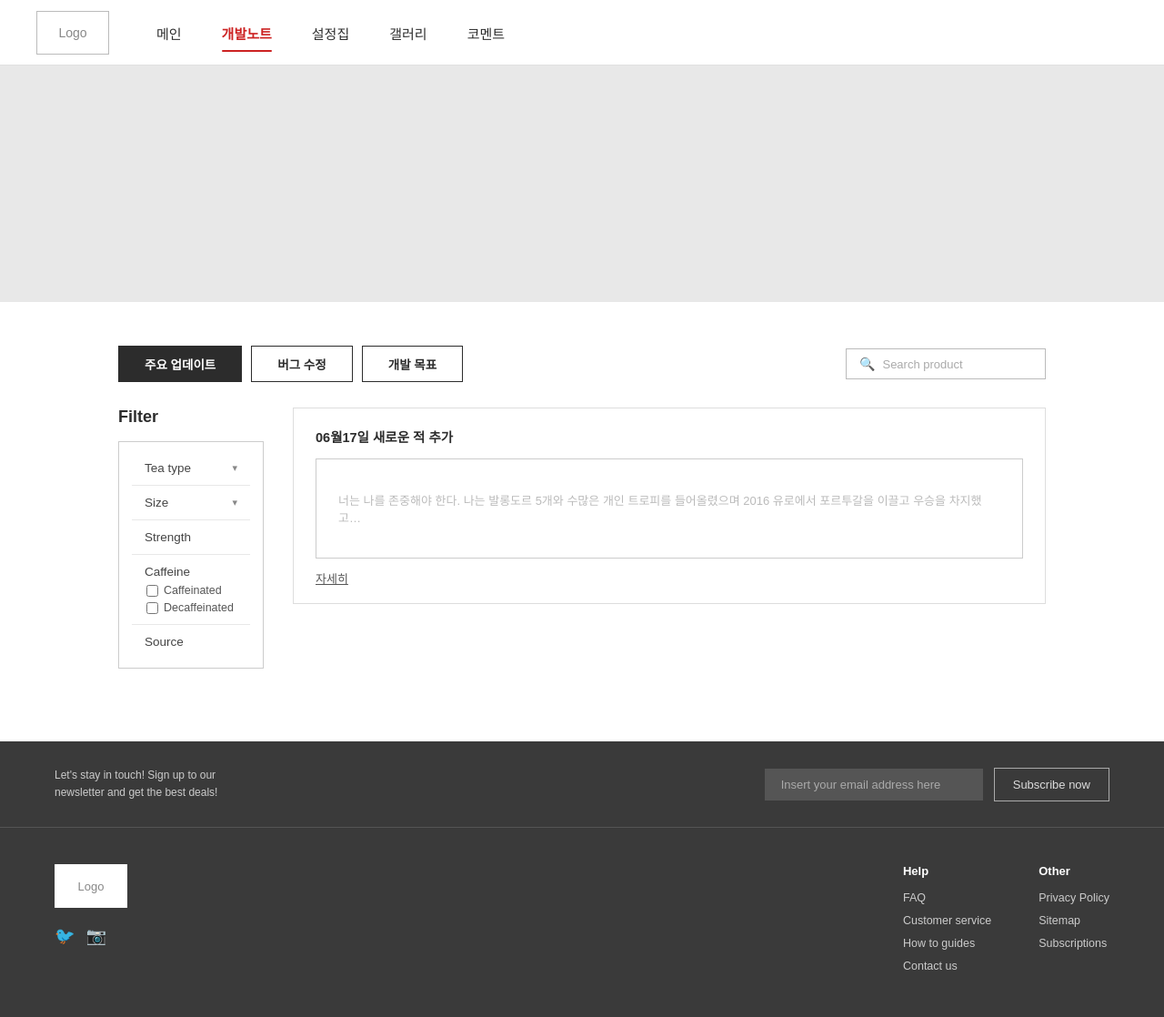
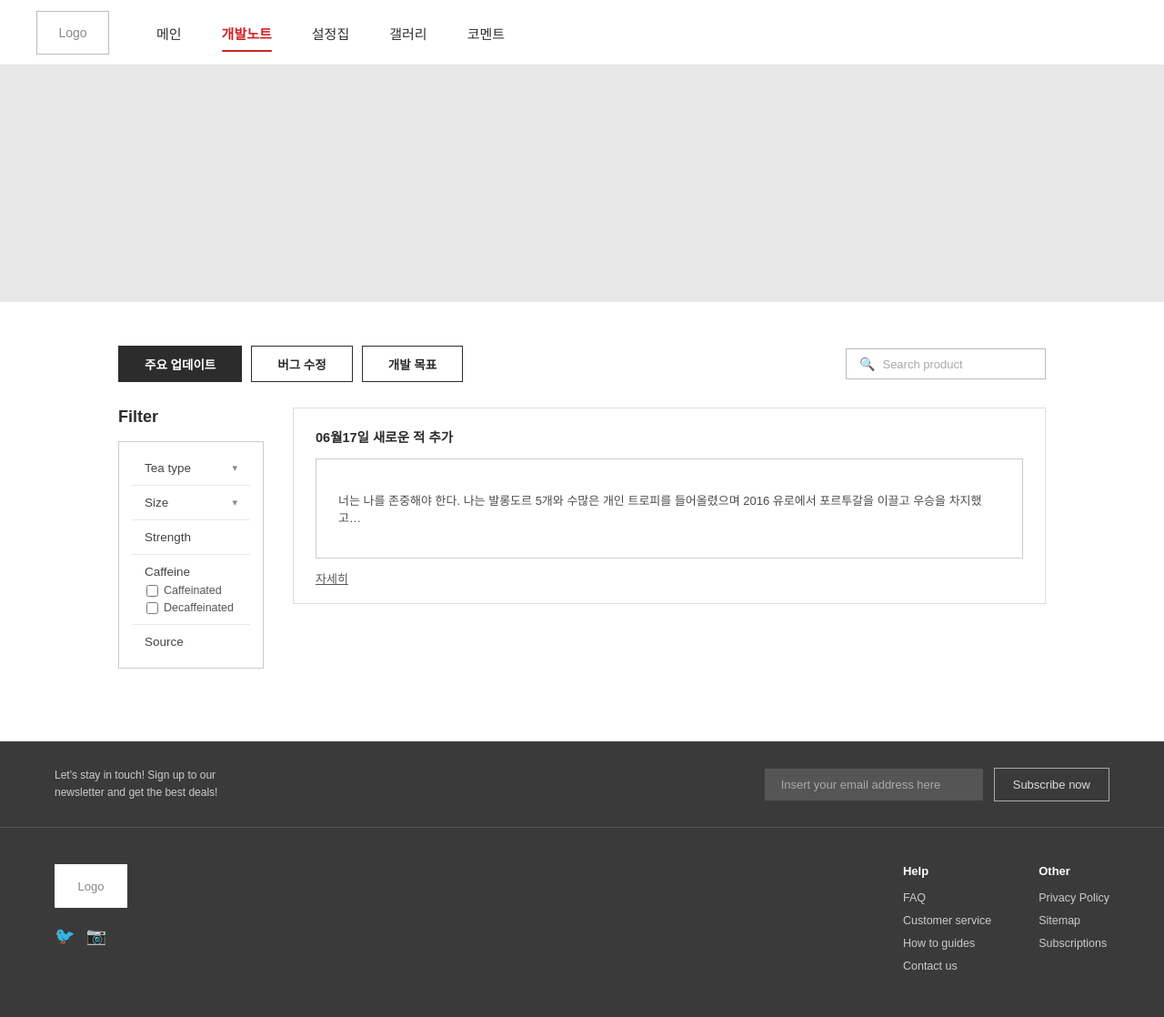
Before and after one commit to crymanmanman2-cell/bloodpunk_project, a Jekyll site: the page built from 개발노트.html, in a window 1280 px wide. Shown: the whole page at 91% size. Built offline with Jekyll 4.4.1, drawn with Linux system fonts in a browser that asks for light colours.

Commit message:
Update style.css

```diff
--- a/assets/css/style.css
+++ b/assets/css/style.css
@@ -552,7 +552,7 @@
       padding: 24px;
       min-height: 110px;
       font-size: 13px;
-      color: #bbb;
+      color: #4c4c4c;
       display: flex;
       align-items: center;
       justify-content: center;
```
